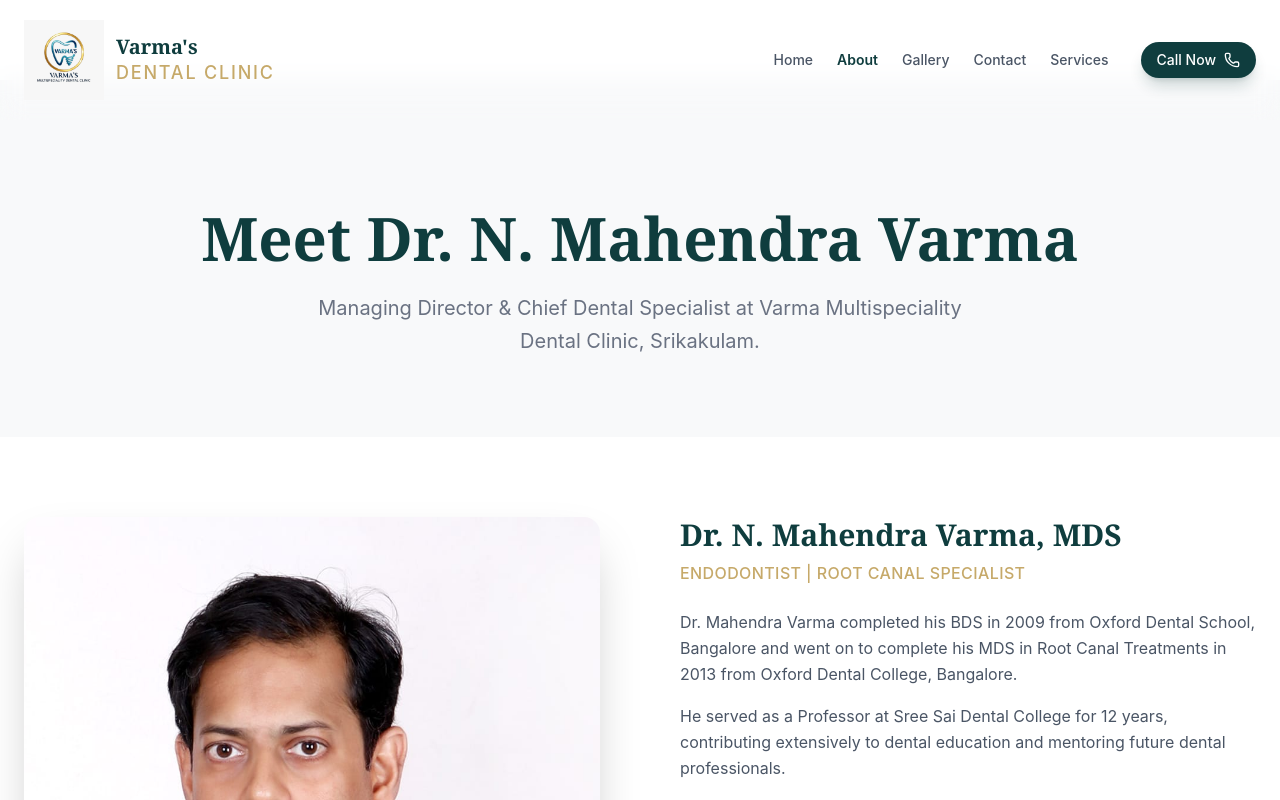
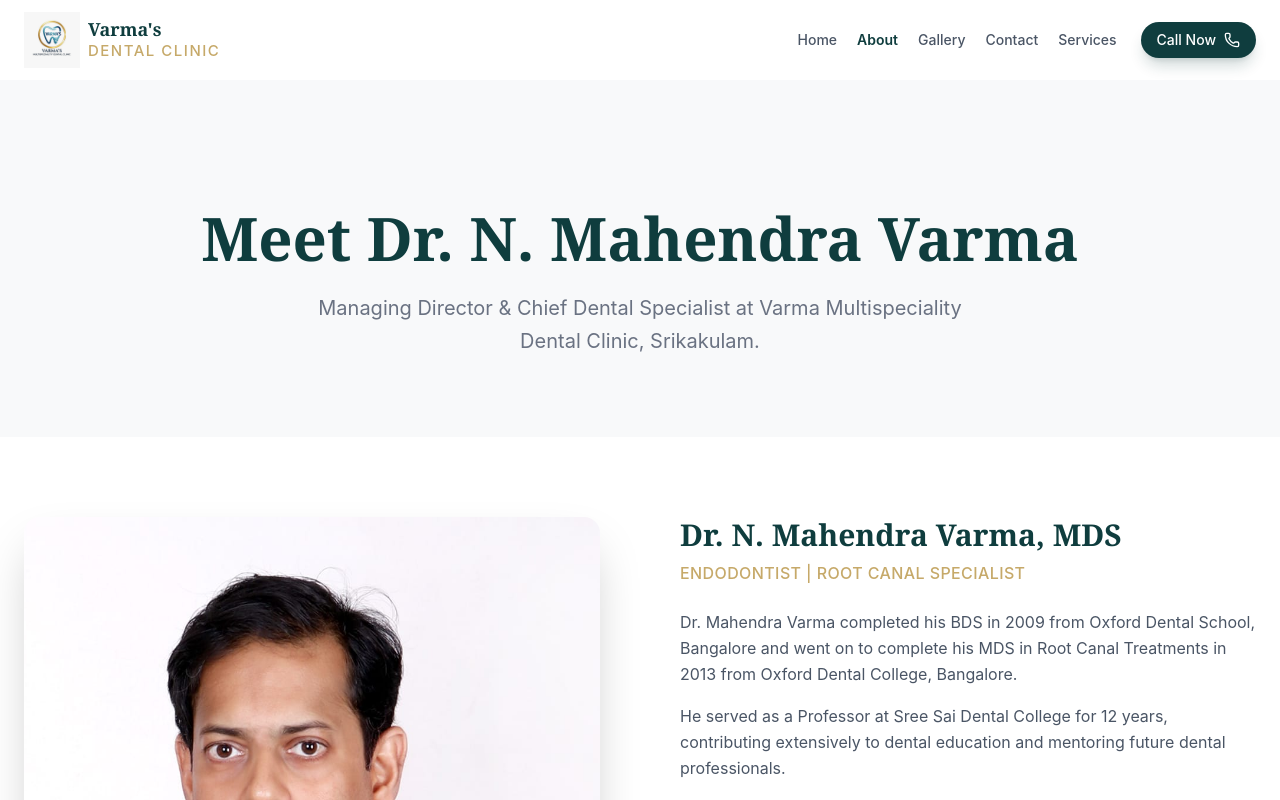
Before and after one commit to nadimpaliiivarma-lgtm/website, a React (Vite) app in the folder frontend/: page /about in a window 1280 px wide. Shown: the top 800 px of the page. Built offline with nearby package versions, Linux system fonts and the light colour scheme; a web font is replaced by a local one.

Commit message:
Added adjustments to home page

```diff
--- a/frontend/src/app/components/Navbar.tsx
+++ b/frontend/src/app/components/Navbar.tsx
@@ -34,31 +34,31 @@ export function Navbar() {
     <nav
       className={cn(
         'fixed top-0 left-0 right-0 z-50 transition-all duration-300 backdrop-blur-md',
-        isScrolled ? 'bg-white/90 shadow-md py-3' : 'bg-transparent py-5'
+        isScrolled ? 'bg-white/90 shadow-md py-2' : 'bg-transparent py-3'
       )}
     >
       <div className="container mx-auto px-4 md:px-6 flex items-center justify-between">
 
         {/* LOGO SECTION */}
-        <Link to="/" className="flex items-center gap-3">
+        <Link to="/" className="flex items-center gap-2">
           <img
             src="/images/logo.png"
             alt="Clinic Logo"
-            className="h-20 w-auto object-contain"
+            className="h-14 w-auto object-contain"
           />
           <div className="hidden md:block">
-            <h1 className="font-serif text-xl font-bold text-[#0F3D3E] leading-tight">
+            <h1 className="font-serif text-lg font-bold text-[#0F3D3E] leading-tight">
               Varma's
             </h1>
-            <p className="text-[18px] tracking-widest uppercase text-[#C6A969] font-medium">
+            <p className="text-[15px] tracking-widest uppercase text-[#C6A969] font-medium">
               Dental Clinic
             </p>
           </div>
         </Link>
 
         {/* DESKTOP MENU */}
-        <div className="hidden md:flex items-center gap-8">
-          <div className="flex items-center gap-6">
+        <div className="hidden md:flex items-center gap-6">
+          <div className="flex items-center gap-5">
             {navLinks.map((link) => (
               <Link
                 key={link.path}
@@ -78,6 +78,7 @@ export function Navbar() {
           <Button
             variant="primary"
             size="sm"
+            className="px-4 py-2"
             onClick={() => (window.location.href = 'tel:+919999999999')}
             icon={<Phone className="w-4 h-4" />}
           >
@@ -91,9 +92,9 @@ export function Navbar() {
           onClick={() => setIsOpen(!isOpen)}
         >
           {isOpen ? (
-            <X className="w-6 h-6" />
+            <X className="w-5 h-5" />
           ) : (
-            <Menu className="w-6 h-6" />
+            <Menu className="w-5 h-5" />
           )}
         </button>
       </div>
@@ -105,15 +106,16 @@ export function Navbar() {
             initial={{ opacity: 0, height: 0 }}
             animate={{ opacity: 1, height: 'auto' }}
             exit={{ opacity: 0, height: 0 }}
+            transition={{ duration: 0.3 }}
             className="md:hidden bg-white border-t border-gray-100 overflow-hidden"
           >
-            <div className="container mx-auto px-4 py-6 flex flex-col gap-4">
+            <div className="container mx-auto px-4 py-5 flex flex-col gap-4">
               {navLinks.map((link) => (
                 <Link
                   key={link.path}
                   to={link.path}
                   className={cn(
-                    'text-lg font-medium py-2 border-b border-gray-50',
+                    'text-base font-medium py-2 border-b border-gray-50',
                     location.pathname === link.path
                       ? 'text-[#0F3D3E]'
                       : 'text-gray-600'
```
